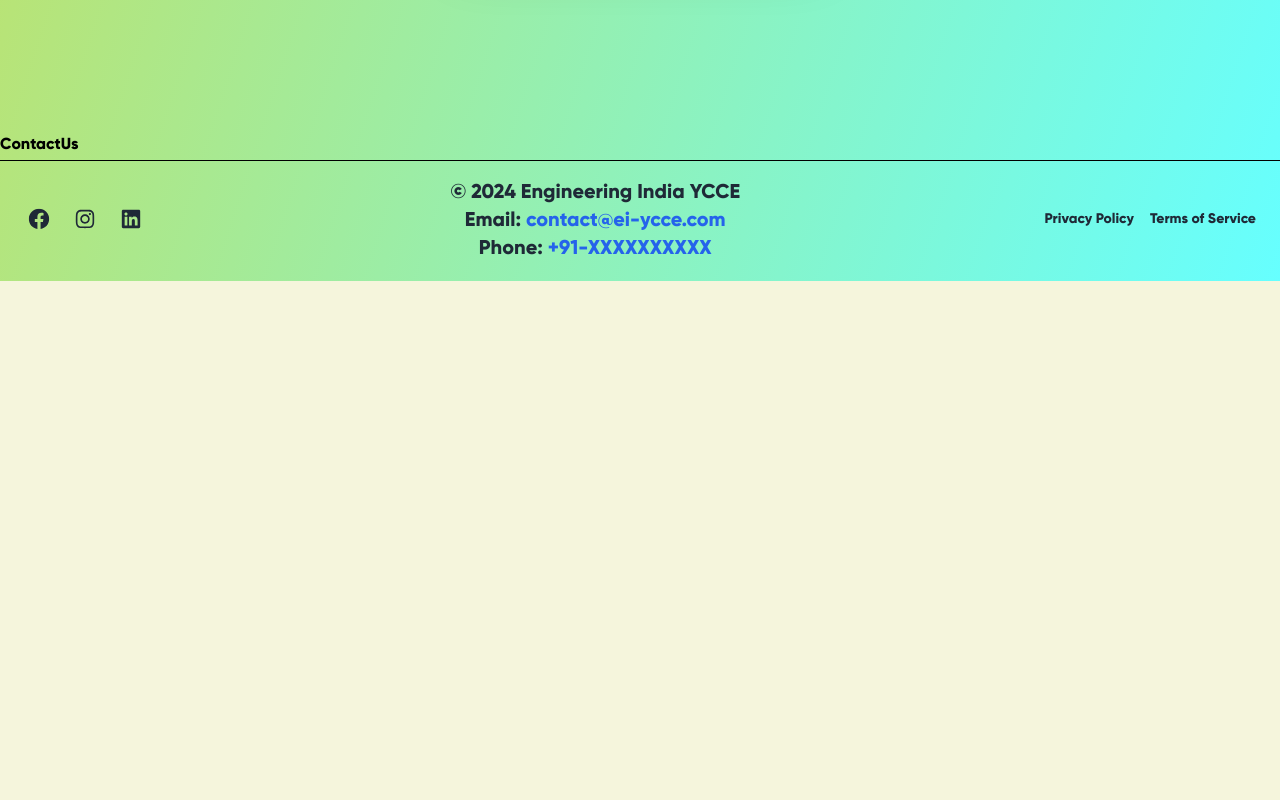
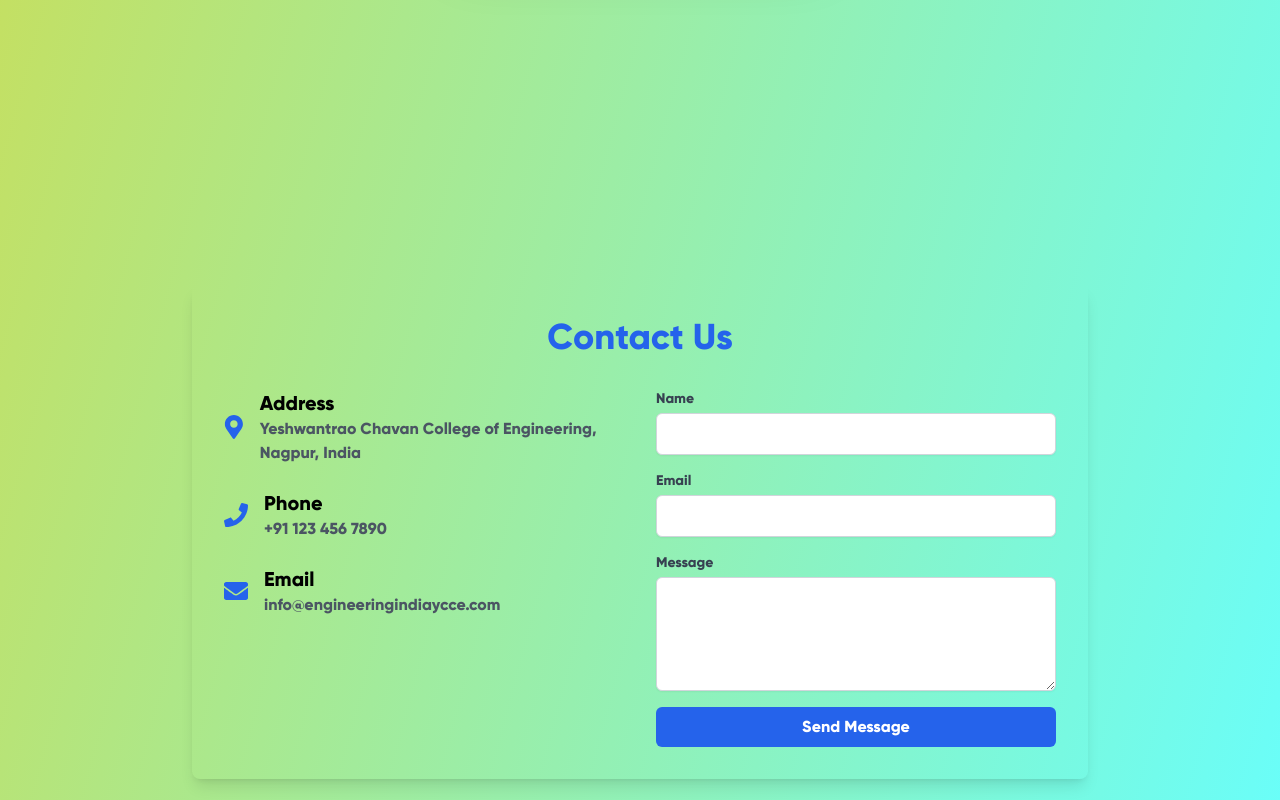
Before and after one commit to ujjwalbokde/EI_website, a Next.js app: page / in a window 1280 px wide. Shown: the part 3700-4500 px from the top of the page. Before the commit the page ends 3981 px from the top, so only its background shows below. Built offline with nearby package versions, Linux system fonts and the light colour scheme.

Commit message:
contact us added

```diff
--- a/app/components/ContactUs.jsx
+++ b/app/components/ContactUs.jsx
@@ -1,9 +1,57 @@
-import React from 'react'
+import { FaMapMarkerAlt, FaPhone, FaEnvelope } from 'react-icons/fa';
 
-const ContactUs = () => {
+export default function ContactUs() {
   return (
-    <div>ContactUs</div>
-  )
+    <div className="min-h-screen flex flex-col items-center justify-center p-4">
+      <div className=" shadow-lg rounded-lg p-8 max-w-4xl w-full">
+        <h1 className="text-4xl font-bold text-center mb-8 text-blue-600">Contact Us</h1>
+        <div className="grid grid-cols-1 md:grid-cols-2 gap-8">
+          <div className="space-y-6">
+            <div className="flex items-center space-x-4">
+              <FaMapMarkerAlt className="text-blue-600 text-2xl" />
+              <div>
+                <h2 className="text-xl font-semibold">Address</h2>
+                <p className="text-gray-600">Yeshwantrao Chavan College of Engineering, Nagpur, India</p>
+              </div>
+            </div>
+            <div className="flex items-center space-x-4">
+              <FaPhone className="text-blue-600 text-2xl" />
+              <div>
+                <h2 className="text-xl font-semibold">Phone</h2>
+                <p className="text-gray-600">+91 123 456 7890</p>
+              </div>
+            </div>
+            <div className="flex items-center space-x-4">
+              <FaEnvelope className="text-blue-600 text-2xl" />
+              <div>
+                <h2 className="text-xl font-semibold">Email</h2>
+                <p className="text-gray-600">info@engineeringindiaycce.com</p>
+              </div>
+            </div>
+          </div>
+          <div className="space-y-6">
+            <form className="space-y-4">
+              <div>
+                <label className="block text-sm font-medium text-gray-700">Name</label>
+                <input type="text" className="mt-1 block w-full px-3 py-2 border border-gray-300 rounded-md shadow-sm focus:outline-none focus:ring-blue-500 focus:border-blue-500" />
+              </div>
+              <div>
+                <label className="block text-sm font-medium text-gray-700">Email</label>
+                <input type="email" className="mt-1 block w-full px-3 py-2 border border-gray-300 rounded-md shadow-sm focus:outline-none focus:ring-blue-500 focus:border-blue-500" />
+              </div>
+              <div>
+                <label className="block text-sm font-medium text-gray-700">Message</label>
+                <textarea rows="4" className="mt-1 block w-full px-3 py-2 border border-gray-300 rounded-md shadow-sm focus:outline-none focus:ring-blue-500 focus:border-blue-500"></textarea>
+              </div>
+              <div>
+                <button type="submit" className="w-full bg-blue-600 text-white py-2 px-4 rounded-md hover:bg-blue-700 focus:outline-none focus:ring-2 focus:ring-blue-500 focus:ring-offset-2">
+                  Send Message
+                </button>
+              </div>
+            </form>
+          </div>
+        </div>
+      </div>
+    </div>
+  );
 }
-
-export default ContactUs
--- a/package.json
+++ b/package.json
@@ -14,7 +14,7 @@
     "@nextui-org/system": "^2.4.6",
     "@nextui-org/theme": "^2.4.5",
     "@shadcn/ui": "^0.0.4",
-    "framer-motion": "^11.15.0",
+    "framer-motion": "^11.18.2",
     "gsap": "^3.12.7",
     "lucide-react": "^0.469.0",
     "next": "15.1.3",
```
Also changed, not shown: 1 other file (tests, documents, lock files or other folders).
